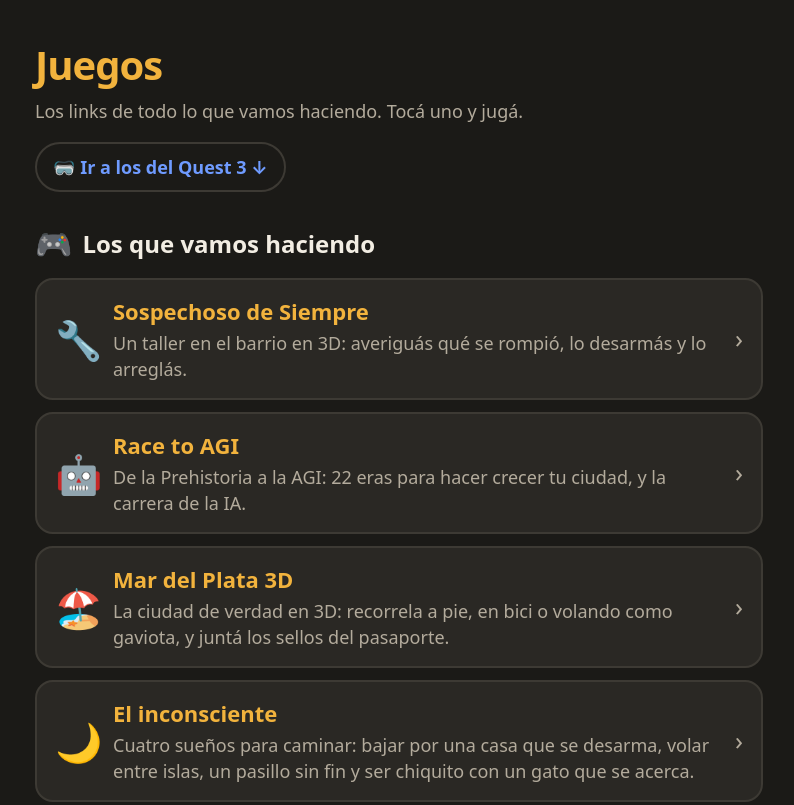
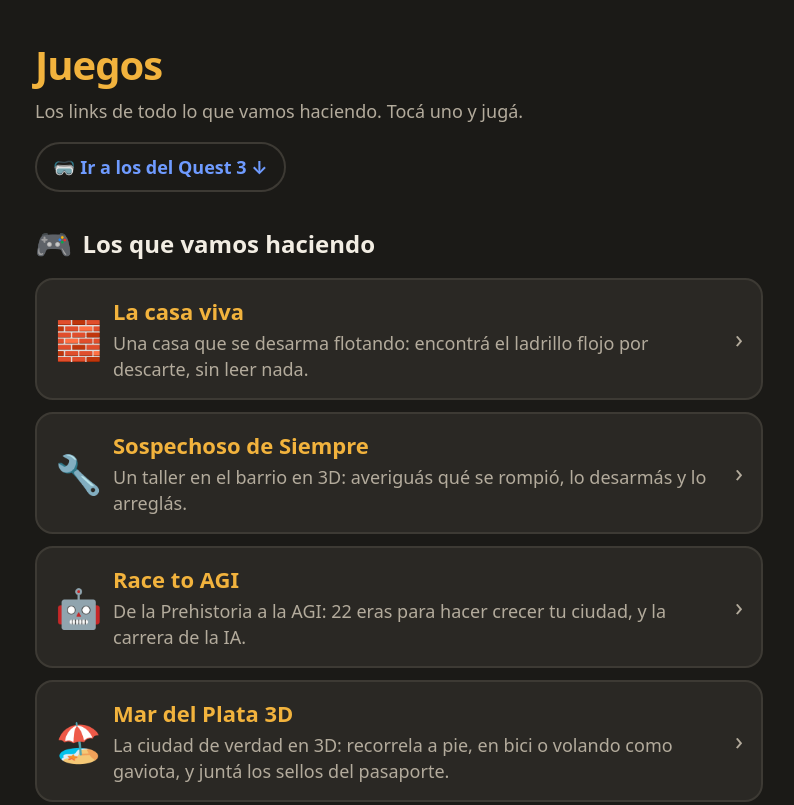
Before and after one commit to yat320/yat320.github.io, a plain HTML site: page juegos/index.html in a window 1280 px wide. Shown: the top 805 px of the page, without its empty margins (241-1035 px from the left). Drawn offline with Linux system fonts and the light colour scheme.

Commit message:
juegos: link a La casa viva
Co-Authored-By: Claude Opus 5.5 <noreply@anthropic.com>
Claude-Session: https://claude.ai/code/session_01CAMWUKDa2RxFNatCpUHtgu

```diff
--- a/juegos/index.html
+++ b/juegos/index.html
@@ -46,6 +46,11 @@
   <section>
     <h2><span class="ico">🎮</span>Los que vamos haciendo</h2>
 
+    <a class="juego" href="/casa-viva/">
+      <span class="ico">🧱</span>
+      <span class="txt"><b>La casa viva</b><p>Una casa que se desarma flotando: encontrá el ladrillo flojo por descarte, sin leer nada.</p></span>
+      <span class="ir">›</span>
+    </a>
     <a class="juego" href="/sospechoso/">
       <span class="ico">🔧</span>
       <span class="txt"><b>Sospechoso de Siempre</b><p>Un taller en el barrio en 3D: averiguás qué se rompió, lo desarmás y lo arreglás.</p></span>
```
